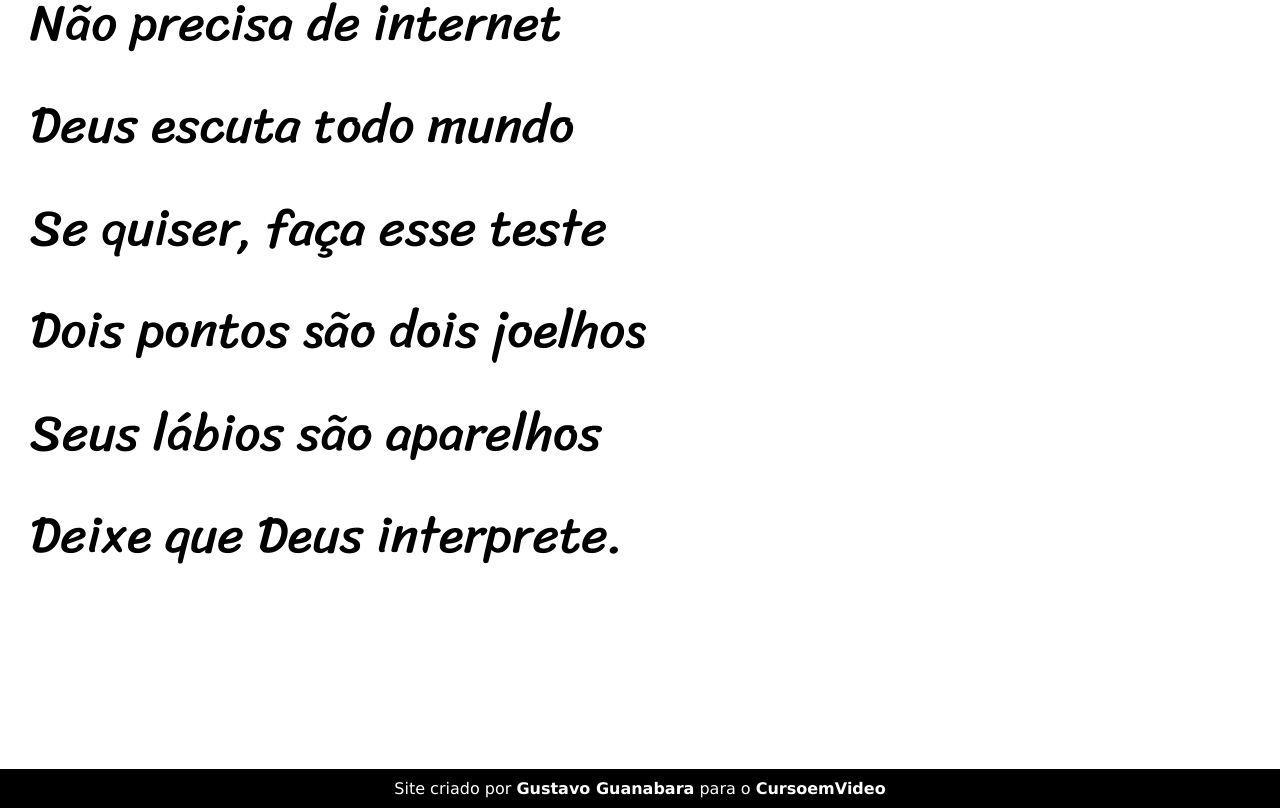
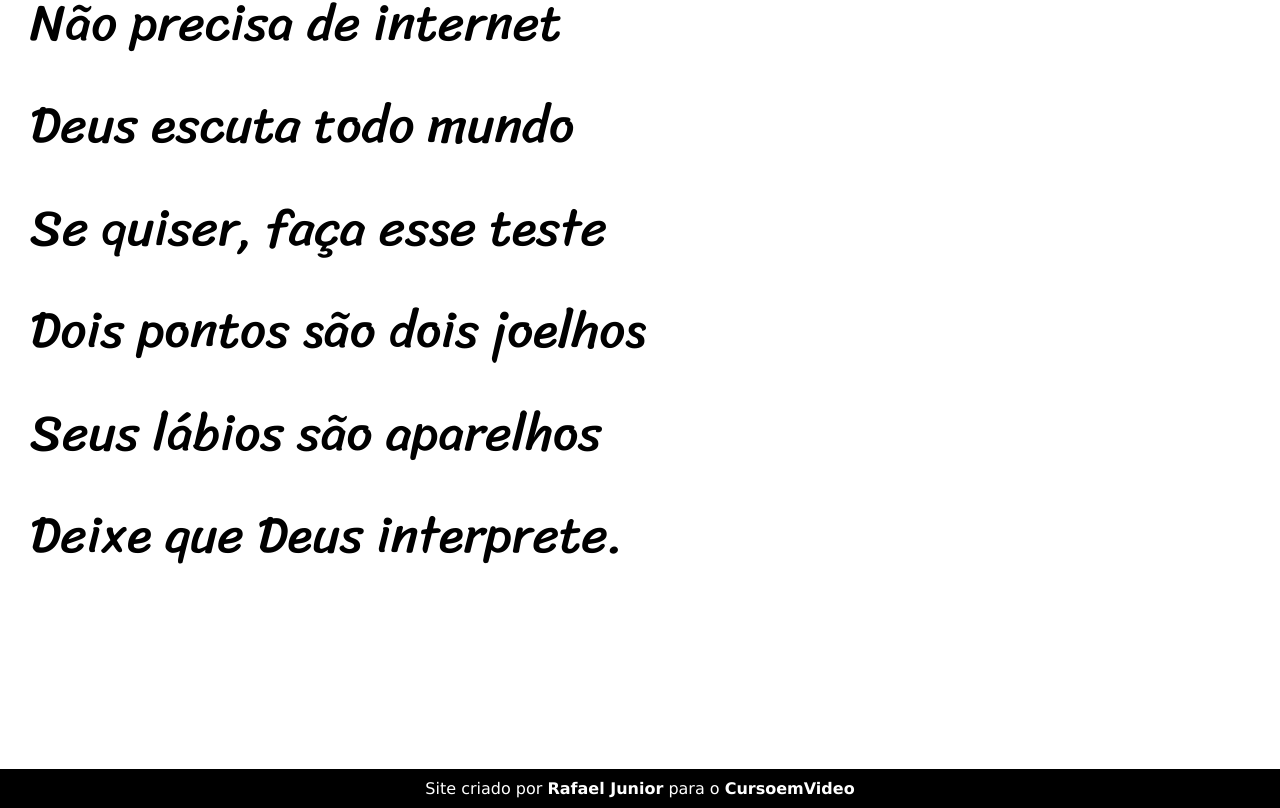
Before and after one commit to Raeljr/projeto-cordel, a plain HTML site: page index.html in a window 1280 px wide. Shown: the part 5881-6689 px from the top of the page. Drawn offline with Linux system fonts and the light colour scheme.

Commit message:
mudança nos links

```diff
--- a/index.html
+++ b/index.html
@@ -93,7 +93,7 @@
     </section>
 
     <footer>
-        <p>Site criado por <a href="https://gustavoguanabara.github.io" target="_blank">Gustavo Guanabara</a> para o <a href="https://www.cursoemvideo.com" target="_blank">CursoemVideo</a></p>
+        <p>Site criado por <a href="https://raeljr.github.io" target="_blank">Rafael Junior</a> para o <a href="https://www.cursoemvideo.com" target="_blank">CursoemVideo</a></p>
     </footer>
 </body>
 </html>
```
